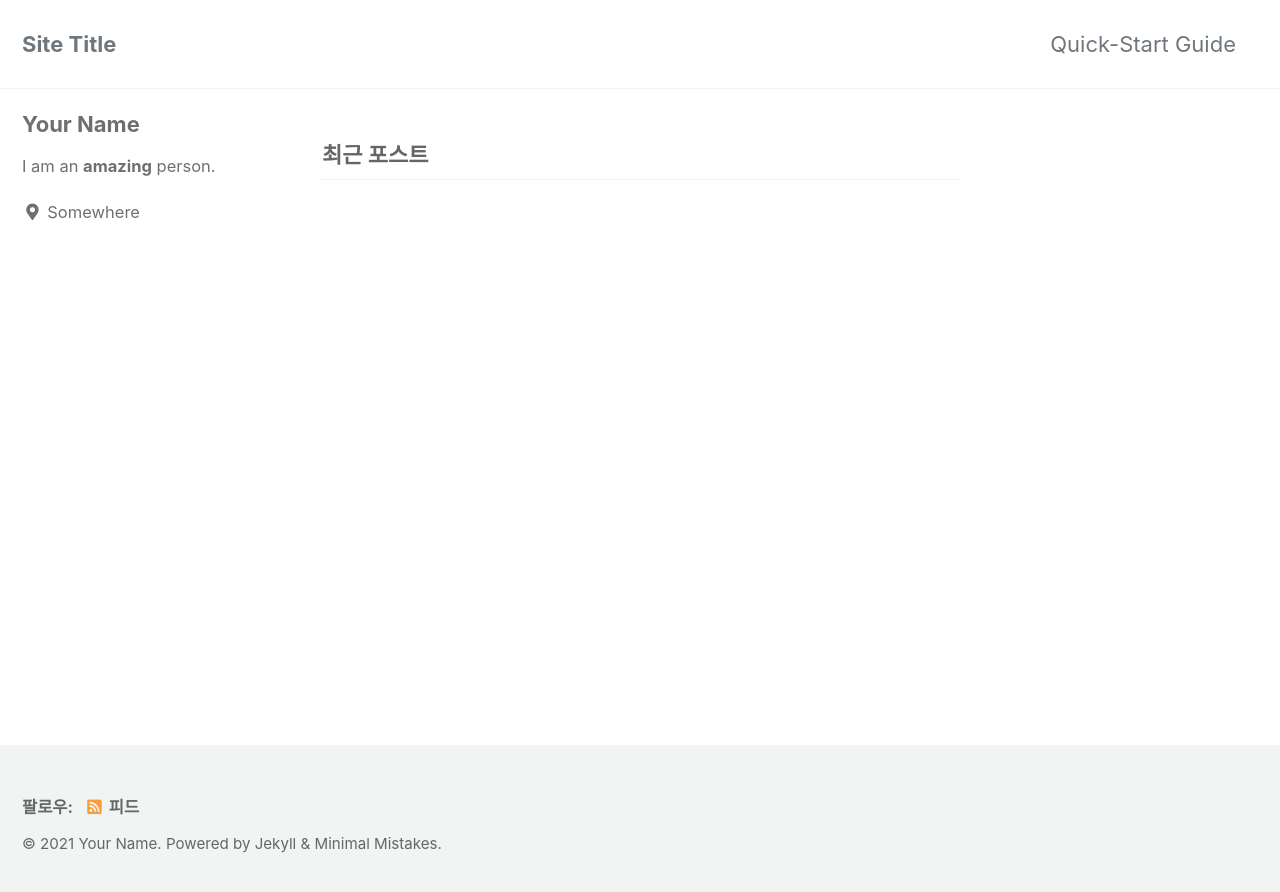
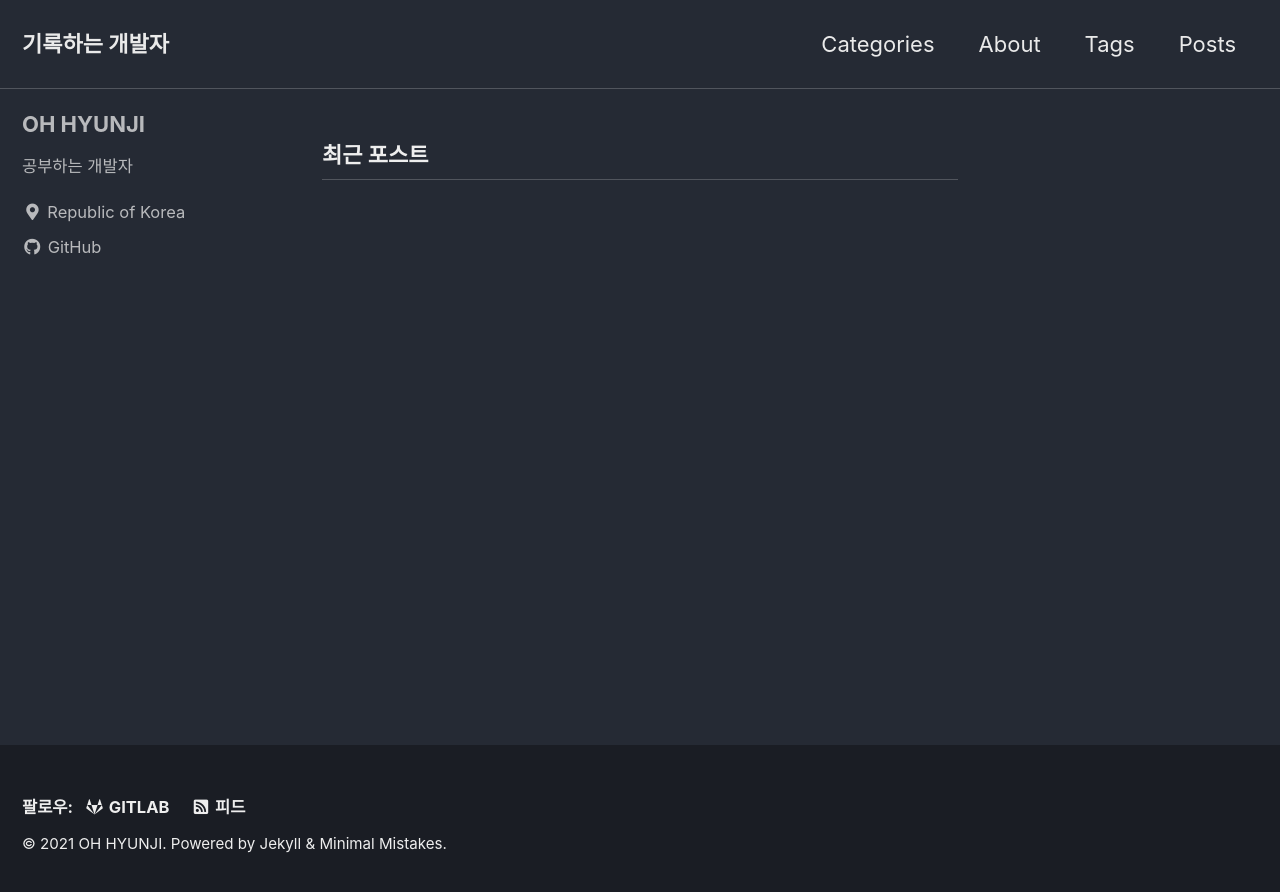
Before and after one commit to adorable-HJ/adorable-HJ.github.io, a Jekyll site: the page built from index.html, in a window 1280 px wide. Shown: the top 892 px of the page. Built offline with Jekyll 4.4.1, drawn with Linux system fonts in a browser that asks for light colours; cached includes are drawn as plain includes; the list of posts is cut into pages by our own code.

Commit message:
update _config

```diff
--- a/_config.yml
+++ b/_config.yml
@@ -12,21 +12,21 @@
 
 # theme                  : "minimal-mistakes-jekyll"
 # remote_theme           : "mmistakes/minimal-mistakes"
-minimal_mistakes_skin    : "default" # "air", "aqua", "contrast", "dark", "dirt", "neon", "mint", "plum", "sunrise"
+minimal_mistakes_skin    : "dark" # "air", "aqua", "contrast", "dark", "dirt", "neon", "mint", "plum", "sunrise"
 
 # Site Settings
 locale                   : "ko-KR"
-title                    : "Site Title"
-title_separator          : "-"
+title                    : "Developer's Blog"
+title_separator          : "&#124;"
 subtitle                 : # site tagline that appears below site title in masthead
-name                     : "Your Name"
-description              : "An amazing website."
+name                     : "OH HYUNJI"
+description              : "Development history from lovely developer"
 url                      : "https://adorable-HJ.github.io"
 baseurl                  : ""
-repository               : # GitHub username/repo-name e.g. "mmistakes/minimal-mistakes"
+repository               : "adorable-HJ/adorable-HJ.github.io" # GitHub username/repo-name e.g. "mmistakes/minimal-mistakes"
 teaser                   : # path of fallback teaser image, e.g. "/assets/images/500x300.png"
 logo                     : # path of logo image to display in the masthead, e.g. "/assets/images/88x88.png"
-masthead_title           : # overrides the website title displayed in the masthead, use " " for no title
+masthead_title           : "기록하는 개발자" # overrides the website title displayed in the masthead, use " " for no title
 # breadcrumbs            : false # true, false (default)
 words_per_minute         : 200
 comments:
@@ -93,10 +93,10 @@ analytics:
 
 # Site Author
 author:
-  name             : "Your Name"
+  name             : "OH HYUNJI"
   avatar           : # path of avatar image, e.g. "/assets/images/bio-photo.jpg"
-  bio              : "I am an **amazing** person."
-  location         : "Somewhere"
+  bio              : "공부하는 개발자"
+  location         : "Republic of Korea"
   email            :
   links:
     - label: "Email"
@@ -113,7 +113,7 @@ author:
       # url: "https://facebook.com/"
     - label: "GitHub"
       icon: "fab fa-fw fa-github"
-      # url: "https://github.com/"
+      url: "https://github.com/adorable-HJ"
     - label: "Instagram"
       icon: "fab fa-fw fa-instagram"
       # url: "https://instagram.com/"
@@ -132,7 +132,7 @@ footer:
       # url:
     - label: "GitLab"
       icon: "fab fa-fw fa-gitlab"
-      # url:
+      url: "https://github.com/adorable-HJ"
     - label: "Bitbucket"
       icon: "fab fa-fw fa-bitbucket"
       # url:
@@ -276,6 +276,14 @@ defaults:
       layout: single
       author_profile: true
       read_time: true
-      comments: # true
+      comments: true
       share: true
       related: true
+
+  # _pages
+  - scope:
+      path: "_pages"
+      type: pages
+    value:
+      layout: single
+      author_profile: true
```
Also changed, not shown: _data/navigation.yml (+8 -4 lines).
